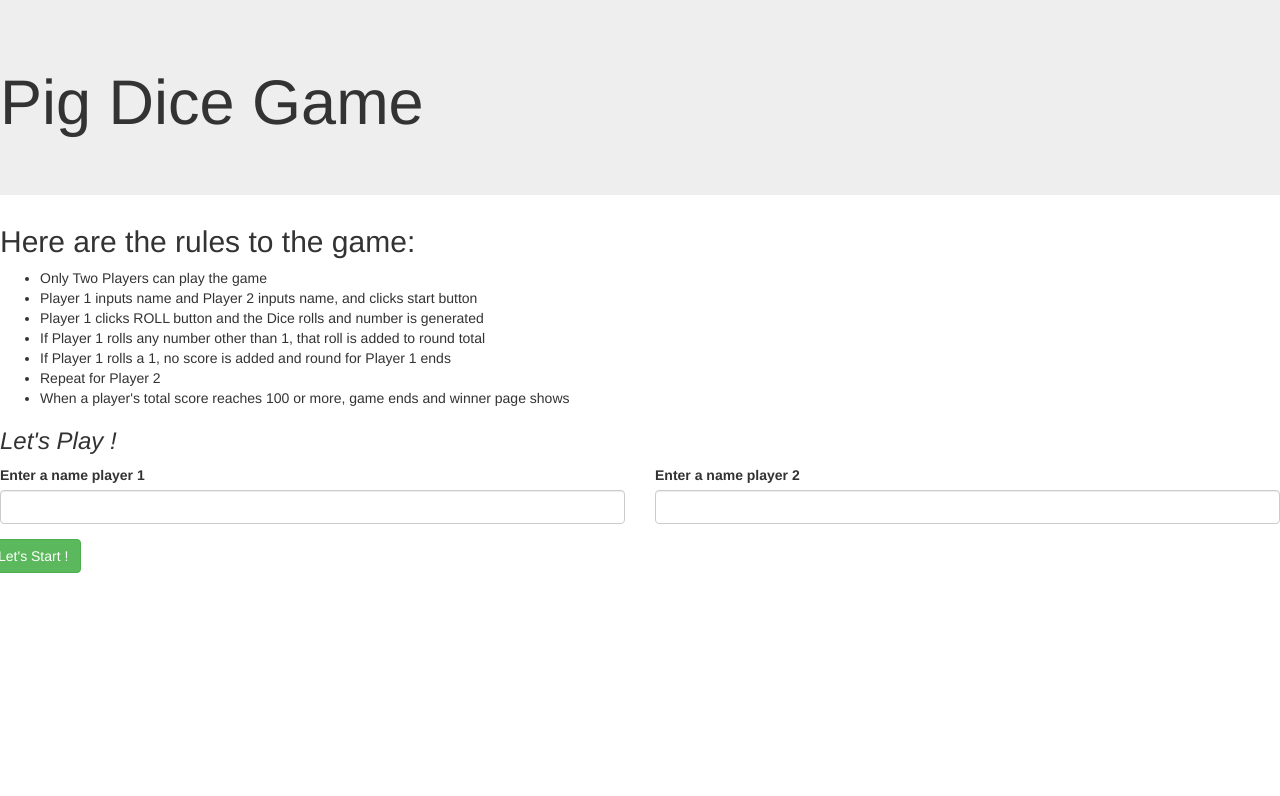
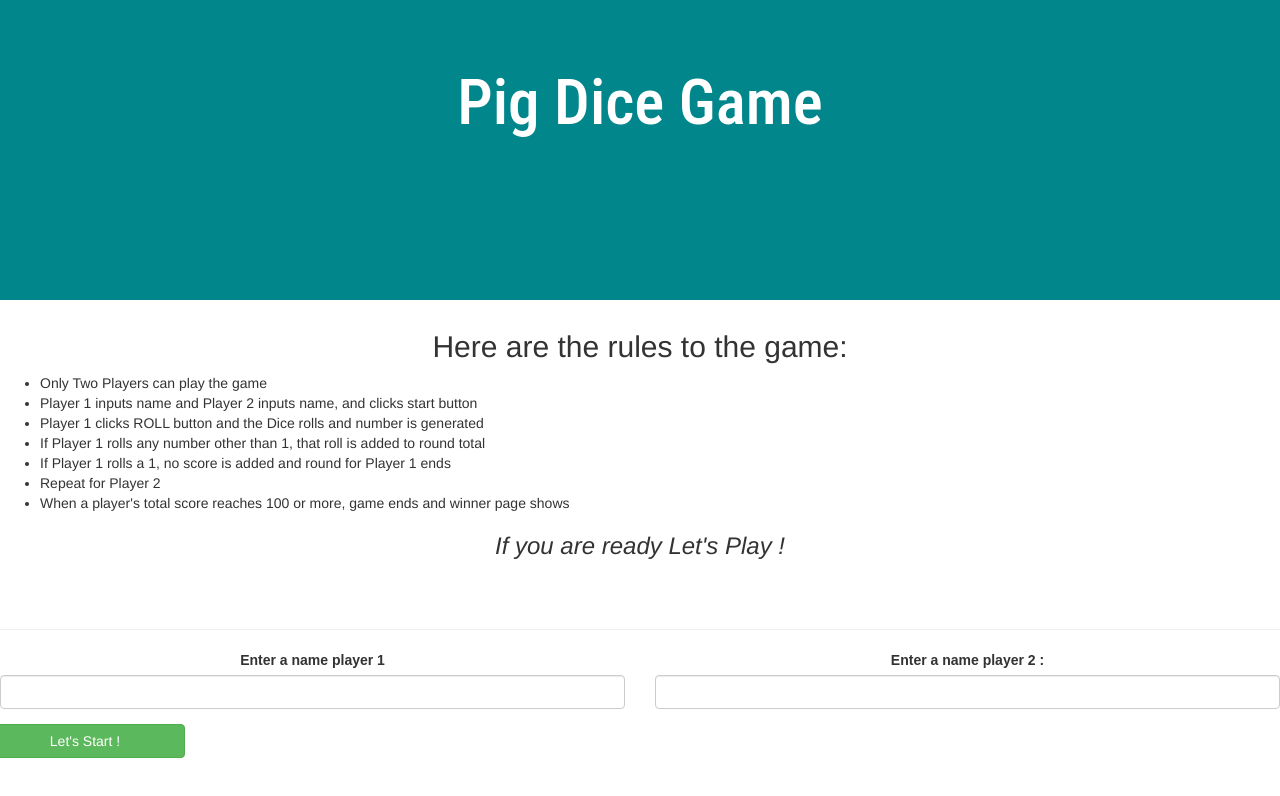
Before and after one commit to davidlutta/Pig-Dice-game-, a plain HTML site: page index.html in a window 1280 px wide. Drawn offline with Linux system fonts and the light colour scheme.

Commit message:
Styled the page

```diff
--- a/css/styles.css
+++ b/css/styles.css
@@ -1,3 +1,31 @@
-.playerconsolecontainer{
-  display: none;
+.playerconsolecontainer{  display: none;
 }
+.jumbotron{
+  font-family: 'Roboto Condensed', sans-serif;
+  font-size: 200px;
+  background-color: #00868b;
+  height: 300px;
+  color: white;
+  text-align: center;
+}
+.body{
+  background-color: #dddddd;
+  margin: 0;
+  padding: 0;
+}
+.rules{
+  padding: 0;
+  margin: 0;
+  text-align: center;
+}
+.form-group{
+  text-align: center;
+  font-family: 'Source Sans Pro', sans-serif;
+}
+button#start{
+  width: 200px;
+  display: flex;
+  align-items: center;
+  align-content: center;
+  justify-content: center;
+}
--- a/index.html
+++ b/index.html
@@ -24,6 +24,7 @@
 
     <div class="jumbotron">
 
+
       <h1>Pig Dice Game</h1>
 
     </div>
@@ -32,7 +33,7 @@
 
       <h2>Here are the rules to the game:</h2>
 
-        <ul>
+      <ul class="text-left">
 
         <li>Only Two Players can play the game</li>
 
@@ -50,7 +51,13 @@
 
       </ul>
 
-        <h3><em>Let's Play !</em></h3>
+      <h3><em> If you are ready Let's Play !</em></h3>
+
+      <br>
+
+      <br>
+
+      <hr>
 
     </div>
 
@@ -64,7 +71,7 @@
 
             <div class="form-group">
 
-                <label for="player1">Enter a name player 1</label>
+              <label for="player1" >Enter a name player 1</label>
 
               <input type="text" class="form-control" id="player1">
 
@@ -80,7 +87,7 @@
 
             <div class="form-group">
 
-                <label for="player1">Enter a name player 2</label>
+              <label for="player1">Enter a name player 2 :</label>
 
               <input type="text" class="form-control" id="player2">
 
@@ -90,6 +97,10 @@
 
         </div>
 
+        <br>
+
+        <br>
+
         <button id="start" class="btn btn-success">Let's Start !</button>
 
       </div>
@@ -98,9 +109,11 @@
 
   </div>
 
-      <div class="container-fluid">
+  <div class="container">
 
     <div class="playerconsolecontainer">
+
+      <div class="innerContainer">
 
         <div class="row">
 
@@ -138,7 +151,11 @@
 
         </div>
 
+        <h2 class="text-center"> <em>If your total score is more than 100 press the hold button to be declared the winner !</em></h2>
+
         <button id="newStart" class="btn btn-info">New Game</button>
+
+      </div>
 
     </div>
 
```
Also changed, not shown: js/scripts2.js (+19 -17 lines), Images/2-Dice-Icon.svg (added), Images/Dice Image.jpg (added), 2 other files. Lines whose indentation alone changed are shown as unchanged.
